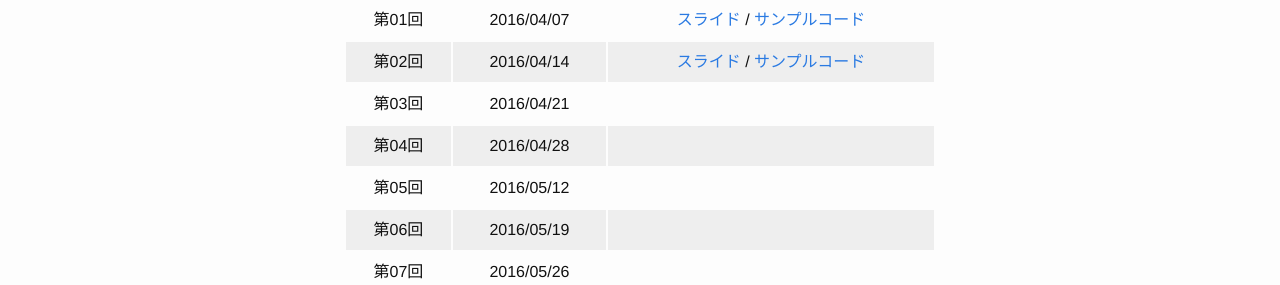
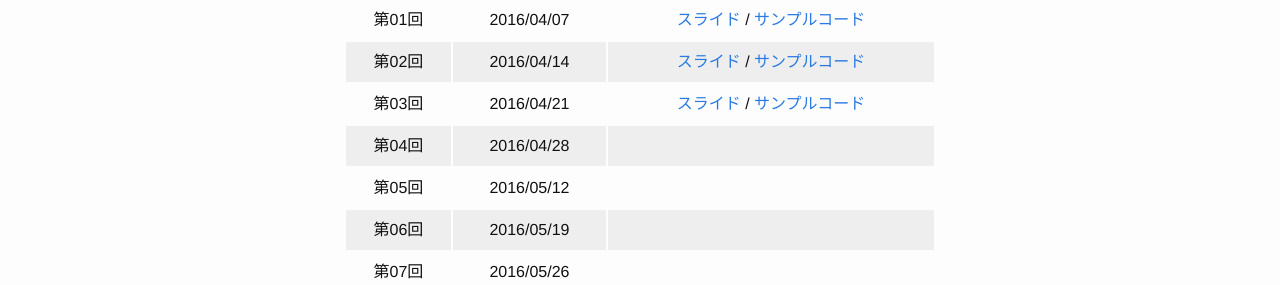
Before and after one commit to s15586yt/sfcjs2016s.github.io, a Jekyll site: the page built from index.md, in a window 1280 px wide. Shown: the part 199-484 px from the top of the page. Built offline with Jekyll 4.4.1, drawn with Linux system fonts in a browser that asks for light colours.

Commit message:
added links for lecture #3

```diff
--- a/index.md
+++ b/index.md
@@ -11,7 +11,7 @@ permalink: /
 |--|----|------|
 |第01回|2016/04/07|[スライド](slide01) / [サンプルコード](https://github.com/sfcjs2016s/code01)|
 |第02回|2016/04/14|[スライド](slide02) / [サンプルコード](https://github.com/sfcjs2016s/code02)|
-|第03回|2016/04/21||
+|第03回|2016/04/21|[スライド](slide03) / [サンプルコード](https://github.com/sfcjs2016s/code03)|
 |第04回|2016/04/28||
 |第05回|2016/05/12||
 |第06回|2016/05/19||
```
